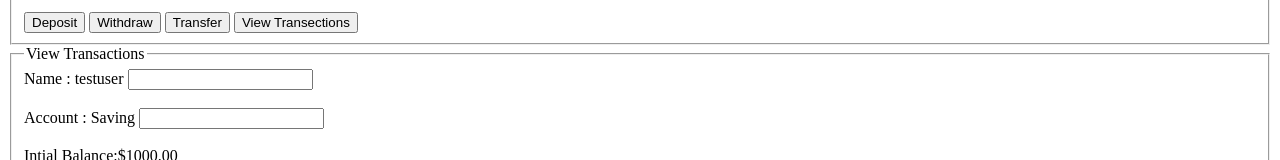
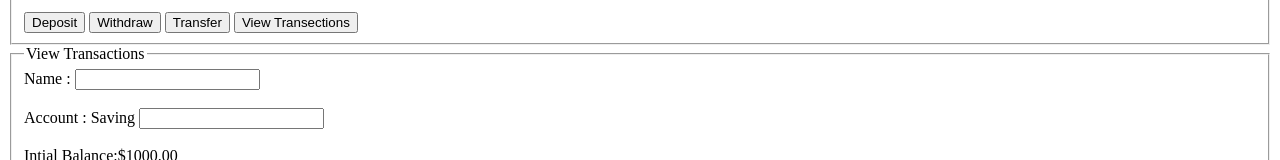
Before and after one commit to ankitarajshah/C_assignments, a plain HTML site: page Extra_HTML-HTML5/Bank_form.html in a window 1280 px wide. Shown: the part 207-367 px from the top of the page. Drawn offline with Linux system fonts and the light colour scheme.

Commit message:
extra task

```diff
--- a/Extra_HTML-HTML5/Bank_form.html
+++ b/Extra_HTML-HTML5/Bank_form.html
@@ -42,7 +42,7 @@
 	</fieldset>
 	<fieldset>
 	<legend>View Transactions</legend>
-		<label>Name : testuser</label>
+		<label>Name :</label>
 		<input type="text" name="">	<br><br>
 		<label>Account : Saving</label>
 		<input type="text" name=""><br>	<br>
```
